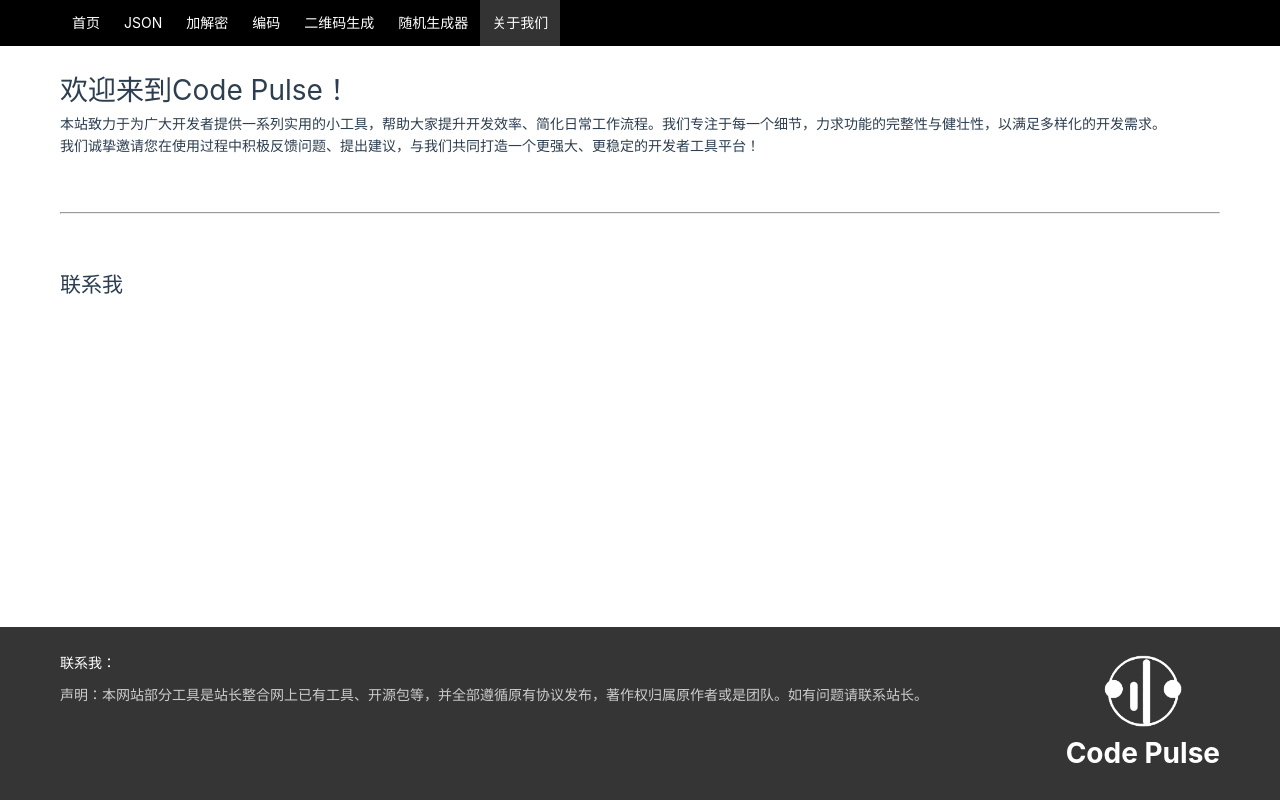
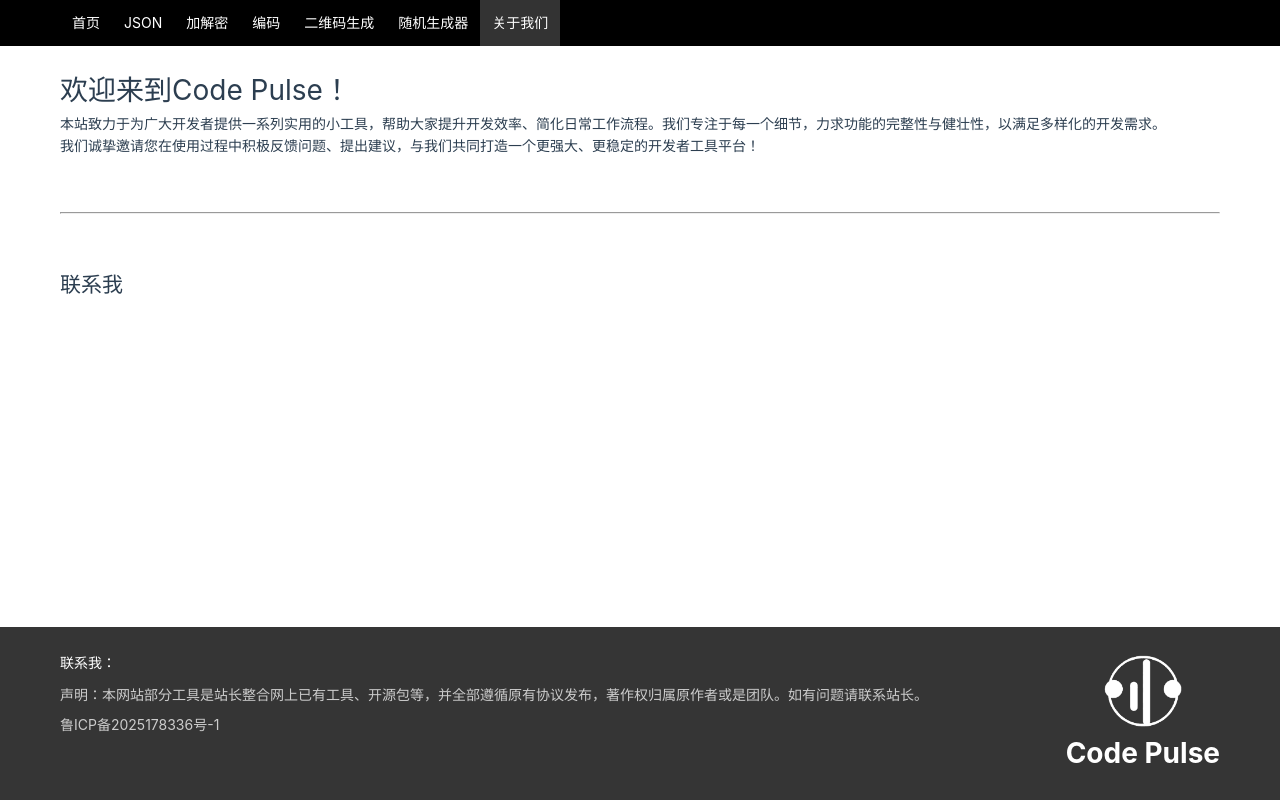
Before and after one commit to ComfortableLiu/code-pulse-next, a Next.js app: page /about in a window 1280 px wide. Built offline with nearby package versions, Linux system fonts and the light colour scheme; some icons are missing.

Commit message:
feat: 增加备案信息

```diff
--- a/pages/_components/Footer/index.tsx
+++ b/pages/_components/Footer/index.tsx
@@ -5,6 +5,7 @@
 import { Github, Mail, Wechat } from "@icon-park/react";
 import { Tooltip } from "antd";
 import Image from "next/image";
+import Link from "next/link";
 
 const Footer = () => {
 
@@ -39,6 +40,15 @@
           <div>
             声明：本网站部分工具是站长整合网上已有工具、开源包等，并全部遵循原有协议发布，著作权归属原作者或是团队。如有问题请联系站长。
           </div>
+          <div>
+            <a
+              className={styles.beian}
+              href="https://beian.miit.gov.cn/"
+              target="_blank"
+            >
+              鲁ICP备2025178336号-1
+            </a>
+          </div>
         </div>
         <div className={styles['logo-image']}>
           <Image
--- a/pages/_components/Footer/styles.module.scss
+++ b/pages/_components/Footer/styles.module.scss
@@ -27,6 +27,15 @@
         font-size: 14px;
         color: #FFFFFF;
       }
+
+      .beian {
+        color: #CCCCCC;
+        transition: all 0.2s ease;
+
+        &:hover {
+          color: #EEEEEE;
+        }
+      }
     }
 
     .logo-image {
```
